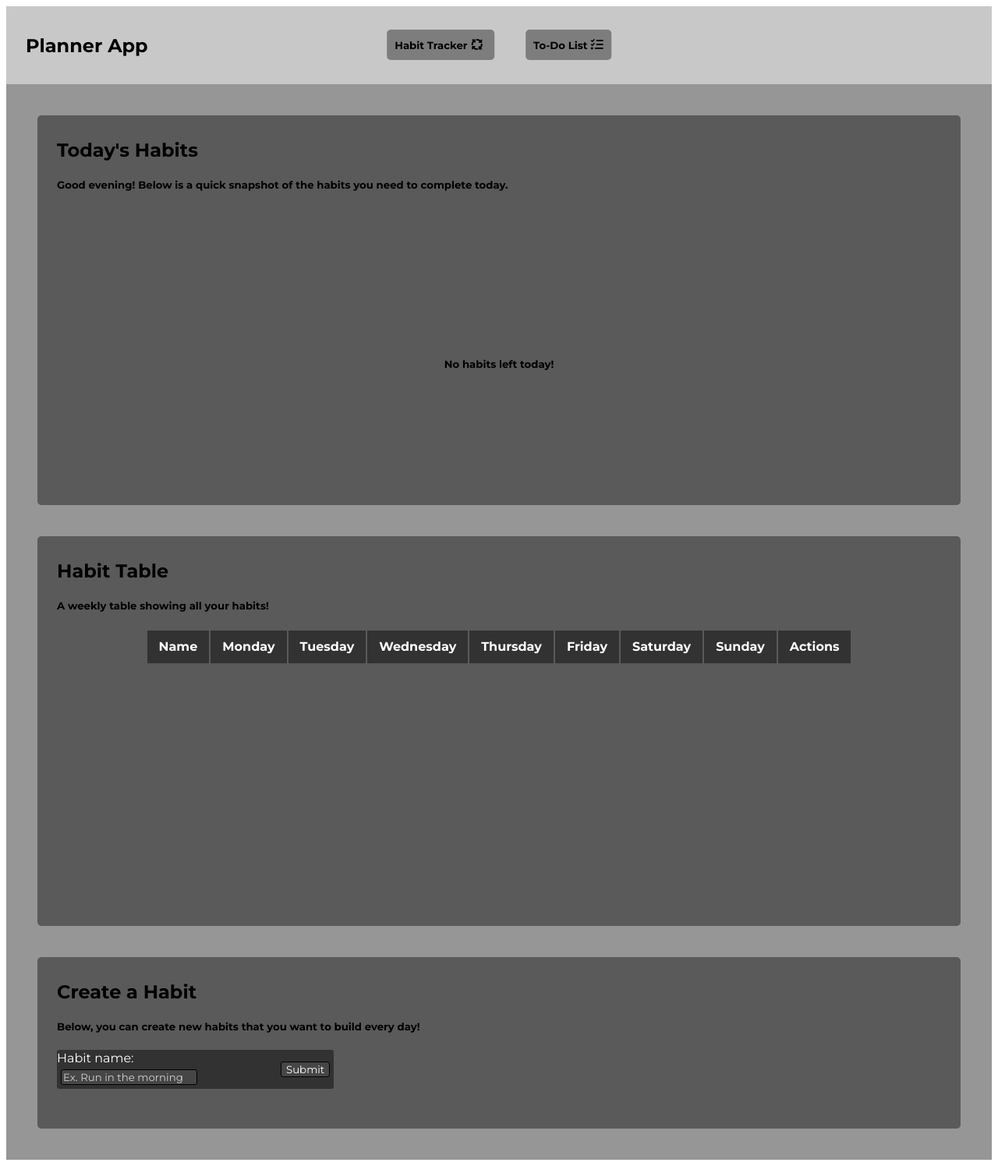
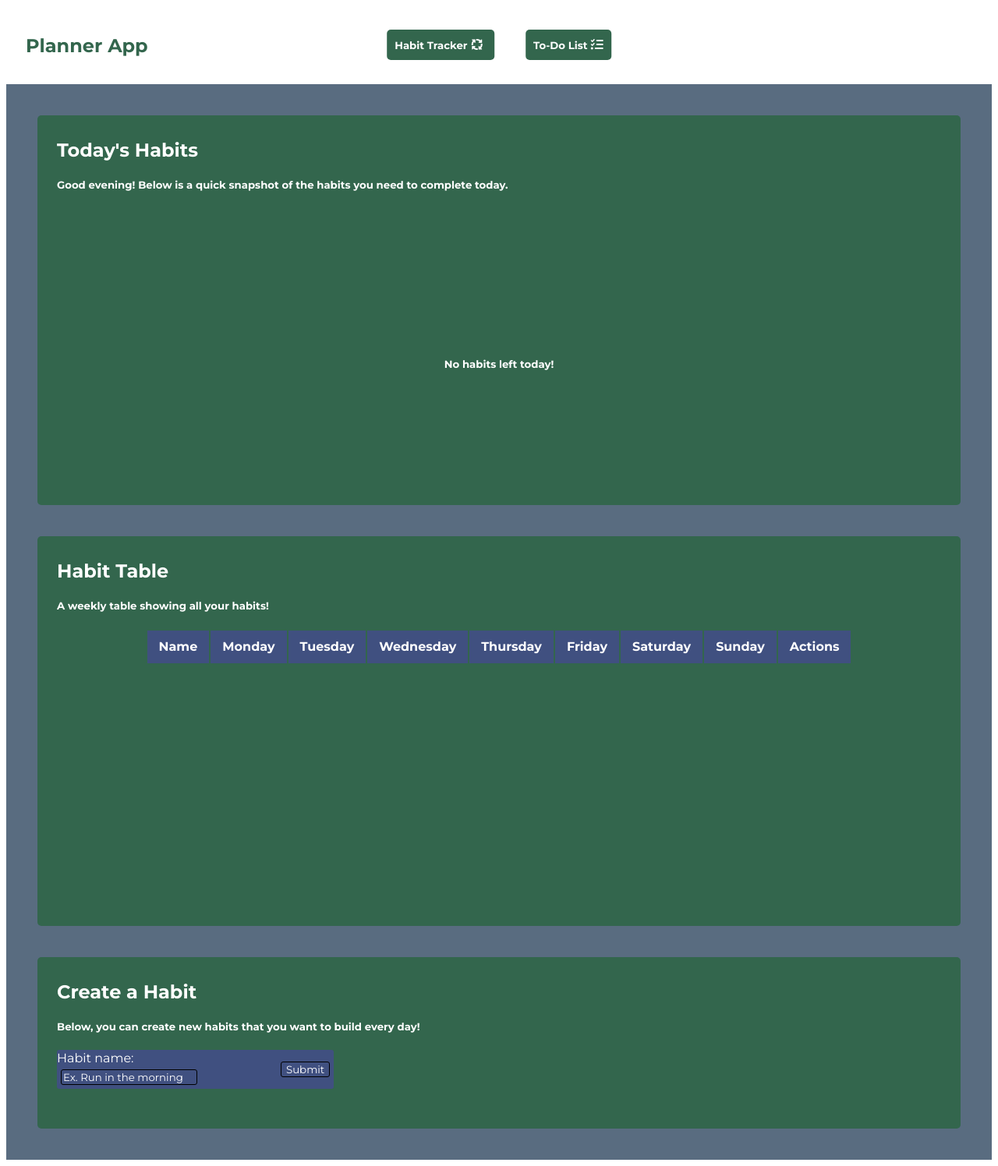
Before and after one commit to joshua-t-wong/Planner-App, a plain HTML site: page index.html in a window 1280 px wide. Shown: the whole page at 78% size. Drawn offline with Linux system fonts and the light colour scheme.

Commit message:
Third commit, index.html only, colour updates

```diff
--- a/index.html
+++ b/index.html
@@ -74,7 +74,6 @@
                 <h2>Create a Habit</h2>
                 <h5>Below, you can create new habits that you want to build every day!</h5>
             </div>
-            <div class="form-container">
                 <form name="habit-form">
 
                     <div>
@@ -87,7 +86,6 @@
                     </div>
 
                 </form>
-            </div>
         </div>
     </div>
     <div id="to-do-list">
--- a/resources/style.css
+++ b/resources/style.css
@@ -1,10 +1,11 @@
 html {
     font-family: "Montserrat";
+    color: white;
 }
 
 /* header */
 #header {
-    background-color: rgb(200, 200, 200);
+    background-color: #FFFFFF;
     height: 100px;
     width: 100%;
     display: flex;
@@ -13,6 +14,7 @@ html {
 }
 
 #website-title {
+    color: #33664D;
     display: inline-block;
     margin-left: 25px;
 }
@@ -27,7 +29,7 @@ html {
 
 .tab {
     display: inline;
-    background-color: rgb(125, 125, 125);
+    background-color: #33664D;
     padding: 10px;
     border-radius: 5px;
     margin: 20px;
@@ -35,7 +37,7 @@ html {
 }
 
 .tab:hover {
-    background-color: rgb(75, 75, 75);
+    background-color: #006D91;
 }
 
 .tab h5, .tab i {
@@ -44,13 +46,13 @@ html {
 
 /* habit tracker section */
 #habit-tracker {
-    background-color: rgb(150, 150, 150);
+    background-color: #596C80;
     overflow: hidden;
 }
 
 /* today's habits sections */
 #todays-habits {
-    background-color: rgb(90, 90, 90);
+    background-color: #33664D;
     height: 500px;
     border-radius: 5px;
     margin: 40px;
@@ -71,8 +73,7 @@ html {
 }
 
 #todays-habits #list .habit {
-    background-color: black;
-    color: white;
+    background-color: #405080;
     height: 100px;
     width: 300px;
     border-radius: 5px;
@@ -81,7 +82,7 @@ html {
 
 /* habits table section */
 #habit-table {
-    background-color: rgb(90, 90, 90);
+    background-color: #33664D;
     height: 500px;
     border-radius: 5px;
     margin: 40px;
@@ -103,16 +104,14 @@ html {
 }
 
 #habit-table th {
-    background-color: rgb(50, 50, 50);
+    background-color: #405080;
     padding: 5px 15px 5px 15px;
-    color: white;
     line-height: 2;
 }
 
 #habit-table td {
-    background-color: rgb(50, 50, 50);
+    background-color: #405080;
     padding: 10px;
-    color: white;
     line-height: 2;
     position: relative;
 }
@@ -155,7 +154,7 @@ html {
 
 /* new habit section */
 #new-habit {
-    background-color: rgb(90, 90, 90);
+    background-color: #33664D;
     height: 220px;
     border-radius: 5px;
     margin: 40px;
@@ -169,7 +168,7 @@ html {
 
 /* to do list section */
 #to-do-list {
-    background-color: rgb(150, 150, 150);
+    background-color: #33664D;
     padding-bottom: 50px;
 }
 
@@ -189,7 +188,7 @@ html {
 }
 
 #to-do-list th, #to-do-list td {
-    background-color: rgb(100, 100, 100);
+    background-color: #405080;
     padding: 5px;
     line-height: 2;
 }
@@ -213,7 +212,7 @@ html {
 /* new habit form */
 
 #new-habit form {
-    background-color: rgb(50, 50, 50);
+    background-color: #405080;
     color: white;
     width: 30%;
     height: 50px;
@@ -225,7 +224,7 @@ html {
 }
 
 #new-habit #habit-name, #new-habit #submit {
-    background-color: rgb(70, 70, 70);
+    background-color: #405080;
     color: white;
     border: 1px solid black;
     border-radius: 3px;
@@ -239,7 +238,6 @@ html {
 
 #new-habit #habit-name::placeholder {
     color: white;
-    opacity: 0.75;
 }
 
 /* to do list form */
@@ -251,7 +249,7 @@ html {
 }
 
 #to-do-list form {
-    background-color: rgb(100, 100, 100);
+    background-color: #405080;
     min-width: 35%;
     border-radius: 5px;
     text-align: center;
@@ -261,8 +259,9 @@ html {
 #to-do-list #task-name,
 #to-do-list #task-due-date,
 #to-do-list #submit {
-    background-color: rgb(100, 100, 100);
+    background-color: #405080;
     border: 1px solid black;
+    border-radius: 3px;
     font-family: "Montserrat";
 }
 
```
